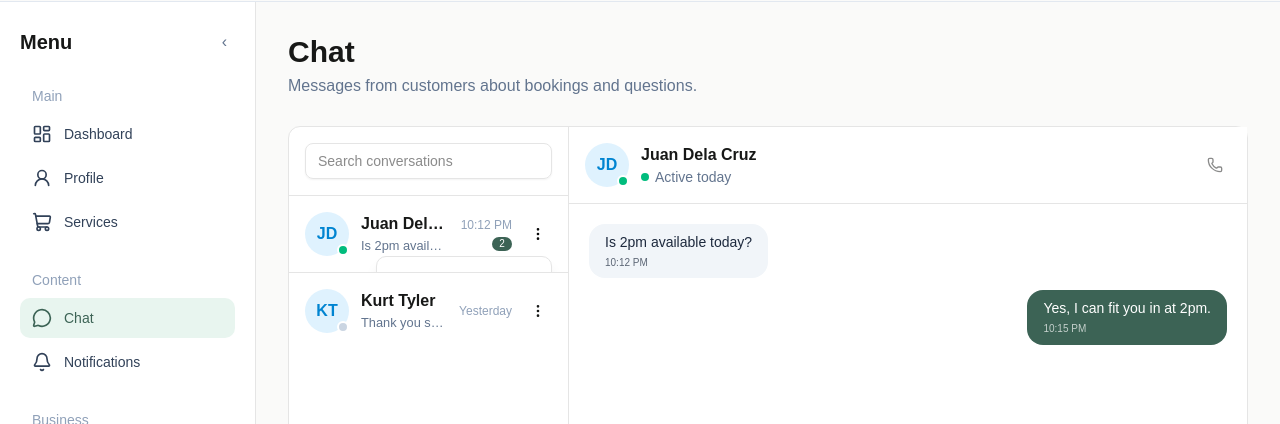
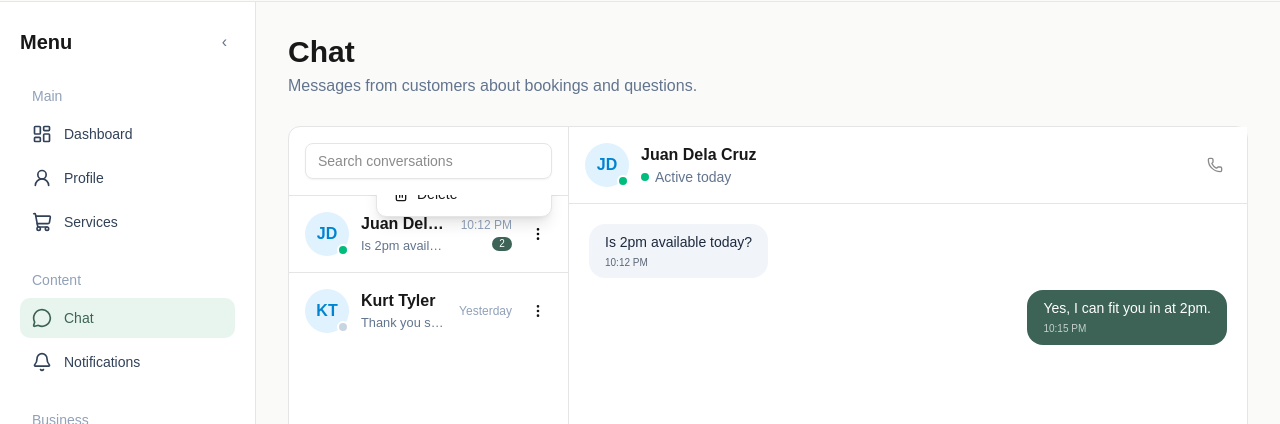
Before and after one commit to GarudaKurt/Aspen, a Next.js app: page /tenant-dashboard/chat in a window 1280 px wide. Both pictures are taken after a click on the button 538 px from the left and 338 px from the top of the page. Shown: the part 105-529 px from the top of the page. Built offline with nearby package versions, Linux system fonts and the light colour scheme.

Commit message:
Keep desktop conversation menu visible above list rows

```diff
--- a/src/features/tenant-dashboard/components/chat-components.tsx
+++ b/src/features/tenant-dashboard/components/chat-components.tsx
@@ -95,7 +95,7 @@ function ConversationItem({
       </button>
       <div className="relative hidden sm:block">
         <Button type="button" variant="ghost" size="icon-sm" onClick={() => setMenuOpen((open) => !open)} aria-expanded={menuOpen} aria-label="Conversation actions"><MoreVertical /></Button>
-        {menuOpen && <div className="absolute right-0 top-9 z-20 w-44 rounded-lg border bg-white p-1 shadow-lg">
+        {menuOpen && <div className="absolute bottom-8 right-0 z-50 w-44 rounded-lg border bg-white p-1 shadow-lg">
           <ActionButton icon={Archive} label="Archive" onClick={() => onArchive(conversation.id)} />
           <ActionButton icon={BellOff} label={conversation.muted ? "Unmute" : "Mute"} onClick={() => onToggleMute(conversation.id)} />
           <ActionButton icon={Trash2} label="Delete" onClick={() => onDelete(conversation.id)} />
```
